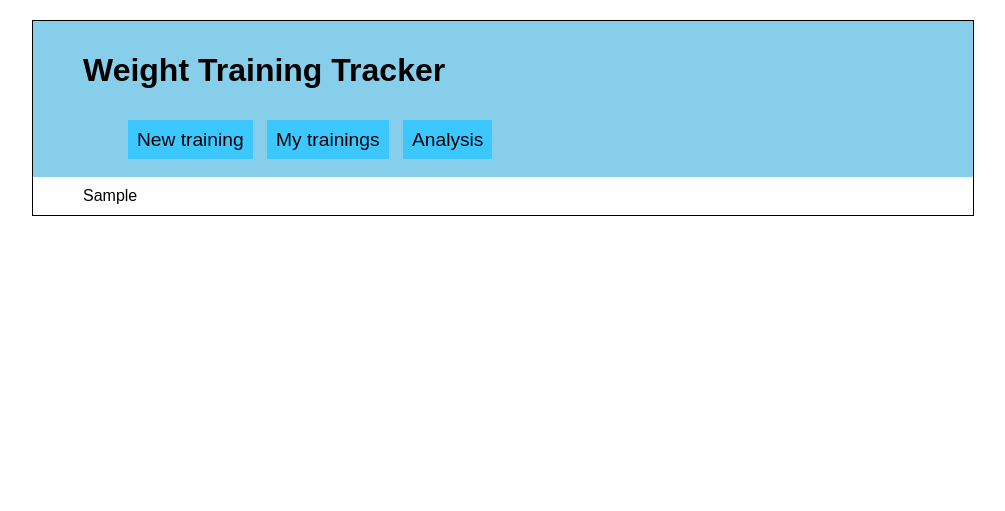
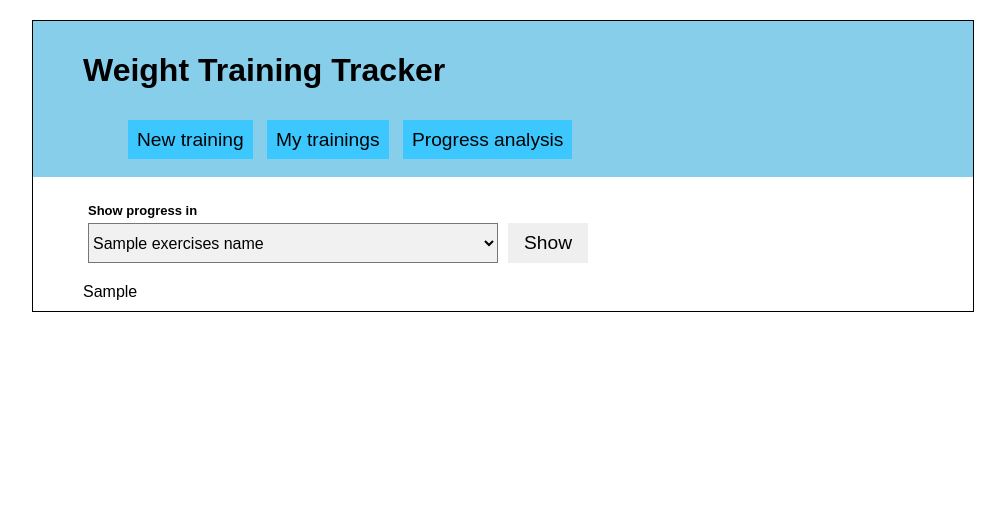
Before and after one commit to AlbertRtk/weight_training_tracker, a Django app: template templates/progress-analysis.html in a window 1280 px wide. Shown: the top 511 px of the page, without its empty margins (137-1142 px from the left). Run offline with Django 3.2, Linux system fonts and the light colour scheme; the template is opened without the code that fills it: most values are stand-ins (such as "Sample title", 1, 10 or a date in 2020).

Commit message:
select exercise for analysis

```diff
--- a/templates/base.html
+++ b/templates/base.html
@@ -14,7 +14,7 @@
                     <ul>
                         <li><a href="/record-training/">New training</a></li>
                         <li><a href="/trainings/">My trainings</a></li>
-                        <li><a href="/progress-analysis/">Analysis</a></li>
+                        <li><a href="/progress-analysis/">Progress analysis</a></li>
                     </ul>
                 </nav>
             </header>
--- a/templates/progress-analysis.html
+++ b/templates/progress-analysis.html
@@ -2,6 +2,27 @@
 {% load trainings_templatetags %}
 
 {% block content %}
+    <div class="progress_form">
+        <form action="/progress-analysis/" method="POST">{% csrf_token %}
+            <div class="form_input">
+                <label for="select_exercise">Show progress in</label><br />
+                <select name="select_exercise_name" class="input_wide" id="select_exercise">
+                    {% for ex in exercises_names %}
+                        {% if selected_exercise_name == ex.name %}
+                            <option value="{{ex.name}}" selected>{{ ex.name }}</option>
+                        {% else %}
+                            <option value="{{ex.name}}">{{ ex.name }}</option>
+                        {% endif %}
+                    {% endfor %}
+                </select>
+            </div>
+
+            <div class="form_input">
+                <label for="show_summary">&nbsp;</label><br />
+                <input type="submit" id="show_summary" value="Show"/>
+            </div>
+        </form>
+    </div>
 
     {% autoescape off %}
         {{ plot_div }}
--- a/trainings/static/css/style.css
+++ b/trainings/static/css/style.css
@@ -141,6 +141,10 @@ div.add_form {
     height: 120px;
 }
 
+div.progress_form {
+    height: 80px;
+}
+
 div.exercises_form {
     margin-top: 40px;
 }
--- a/trainings/urls.py
+++ b/trainings/urls.py
@@ -2,7 +2,7 @@ from django.urls import path
 from .views import trainings_view, single_training_view, \
     edit_training_view, start_training, stop_training, save_training, \
     delete_training,    cancel_training, record_training, add_exercise_to_training, \
-    save_training_plan, load_training_plan, progress_analysis
+    save_training_plan, load_training_plan, progress_analysis_view
 
 
 urlpatterns = [
@@ -19,5 +19,5 @@ urlpatterns = [
     path('add-exercise/<int:training_id>/', add_exercise_to_training),
     path('save-training-plan/<int:training_id>/', save_training_plan),
     path('load-training-plan/<int:training_id>/', load_training_plan),
-    path('progress-analysis/', progress_analysis),
+    path('progress-analysis/', progress_analysis_view),
 ]
```
Also changed, not shown: trainings/views.py (+24 -7 lines).
